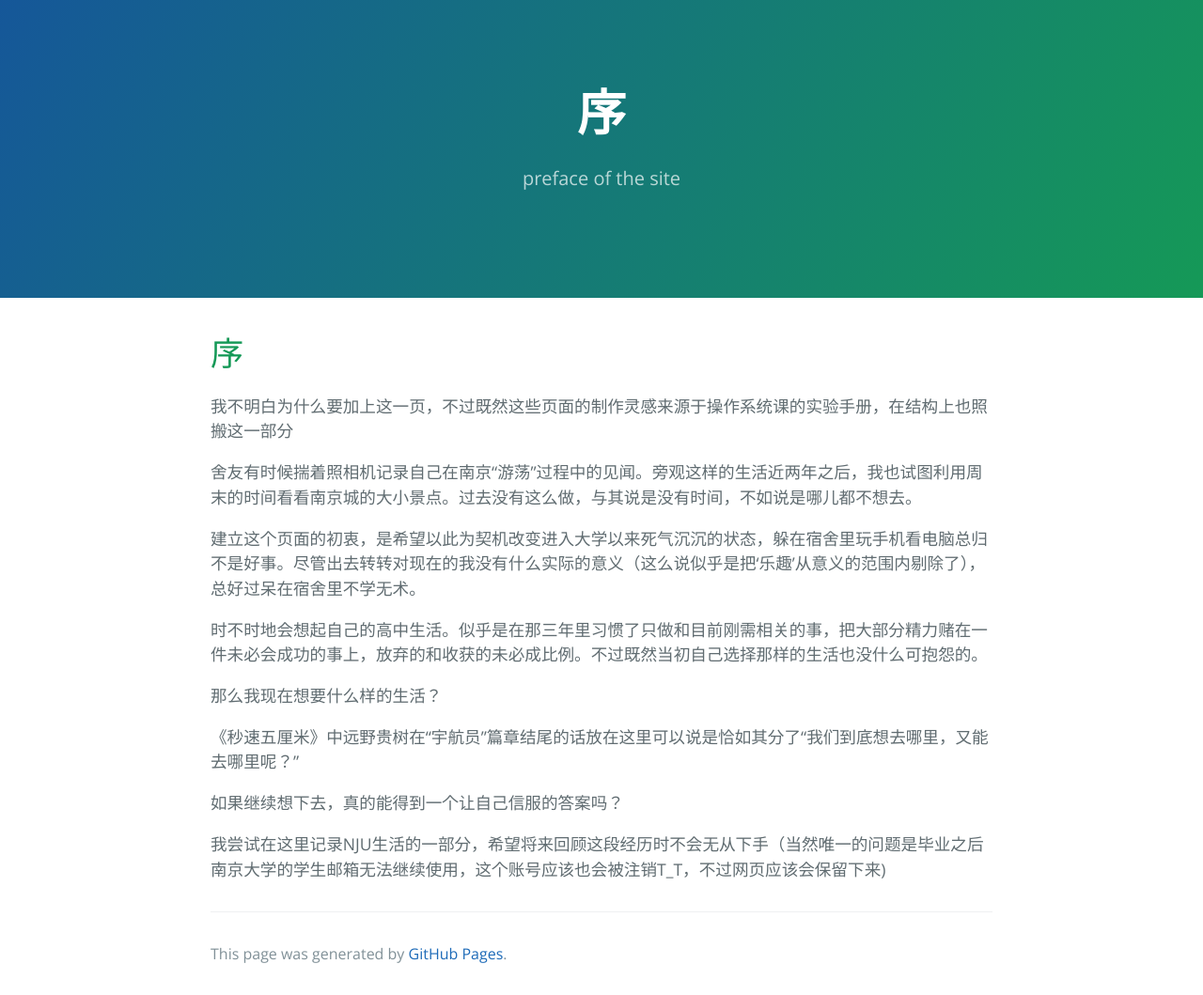
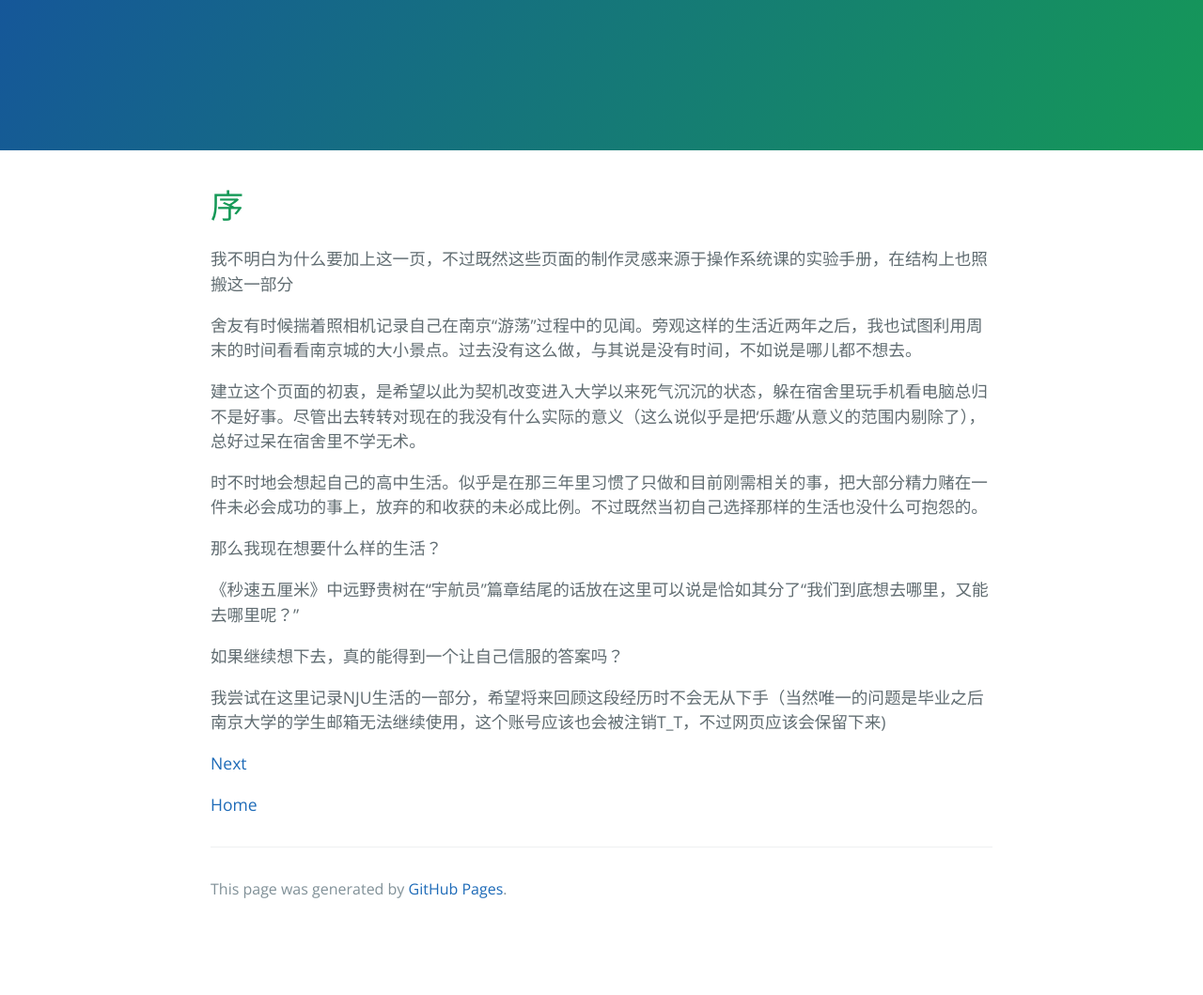
Before and after one commit to 224200/224200.github.io, a Jekyll site: the page built from preface.md, in a window 1280 px wide. Shown: the whole page at 94% size. Built offline with Jekyll 4.4.1, drawn with Linux system fonts in a browser that asks for light colours; after the commit the page ends 990 px from its top, so only the background shows below that.

Commit message:
adjust default layout

```diff
--- a/_layouts/default.html
+++ b/_layouts/default.html
@@ -16,12 +16,16 @@
     <a id="skip-to-content" href="#content">Skip to the content.</a>
 
     <header class="page-header" role="banner">
+      <!--
+        在顶部显示title和description
       <h1 class="project-name">{{ page.title | default: site.title | default: site.github.repository_name }}</h1>
       <h2 class="project-tagline">{{ page.description | default: site.description | default: site.github.project_tagline }}</h2>
+      -->
       {% if site.github.is_project_page %}
         <a href="{{ site.github.repository_url }}" class="btn">View on GitHub</a>
       {% endif %}
       <!--
+        下载连接按钮
       {% if site.show_downloads %}
         <a href="{{ site.github.zip_url }}" class="btn">Download .zip</a>
         <a href="{{ site.github.tar_url }}" class="btn">Download .tar.gz</a>
--- a/_sass/jekyll-theme-cayman.scss
+++ b/_sass/jekyll-theme-cayman.scss
@@ -105,9 +105,12 @@ a {
   }
 }
 
+// 设置页面头格式
 .page-header {
+  width: 100%;
+  height: 50%;
   color: $header-heading-color;
-  text-align: center;
+  text-align: center; // 设置头中文字的位置
   background-color: $header-bg-color;
   background-image: linear-gradient(120deg, $header-bg-color-secondary, $header-bg-color);
 
--- a/preface.md
+++ b/preface.md
@@ -21,3 +21,7 @@ description: preface of the site
 如果继续想下去，真的能得到一个让自己信服的答案吗？
 
 我尝试在这里记录NJU生活的一部分，希望将来回顾这段经历时不会无从下手（当然唯一的问题是毕业之后南京大学的学生邮箱无法继续使用，这个账号应该也会被注销T_T，不过网页应该会保留下来)
+
+[Next](./page-operations.md)
+
+[Home](./index.md)
```
